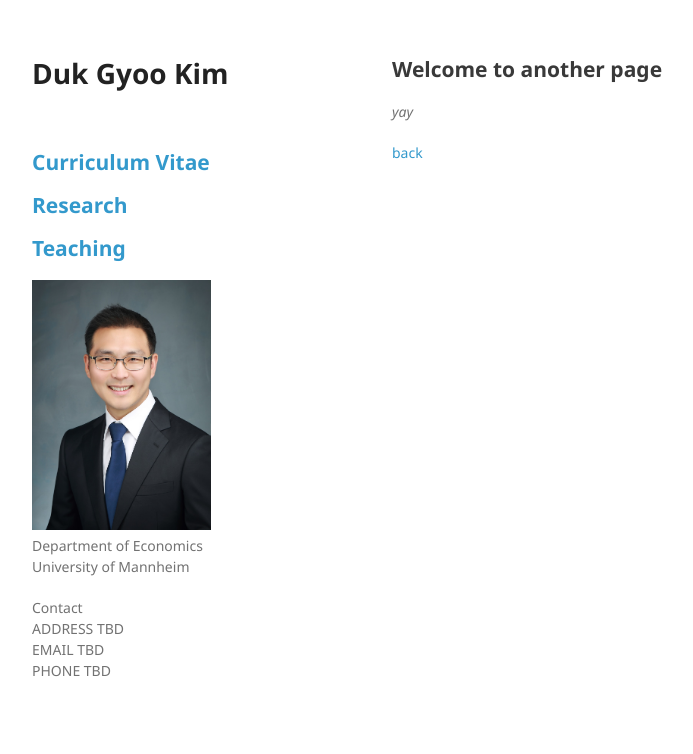
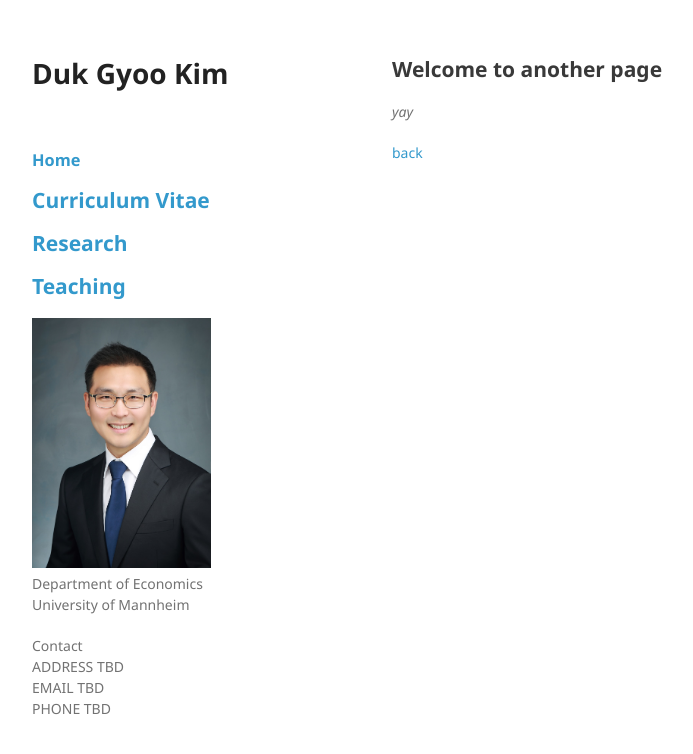
Before and after one commit to kimdukgyoo/kimdukgyoo.github.io, a Jekyll site: the page built from another-page.md, in a window 1280 px wide. Shown: the top 754 px of the page, without its empty margins (178-871 px from the left). Built offline with Jekyll 4.4.1, drawn with Linux system fonts in a browser that asks for light colours; our own code applies the rules of GitHub Pages for plain Markdown files.

Commit message:
Update default.html

```diff
--- a/_layouts/default.html
+++ b/_layouts/default.html
@@ -15,6 +15,7 @@
     <div class="wrapper">
       <header>
         <h1>Duk Gyoo Kim</h1><br><br>
+        <h3><a href="./index.md"> Home </a></h3>
         <h2><a href="./cv.md"> Curriculum Vitae </a></h2>
         <h2><a href="./research.htm"> Research </a></h2>
         <h2><a href="./teaching.md"> Teaching </a></h2>
```
